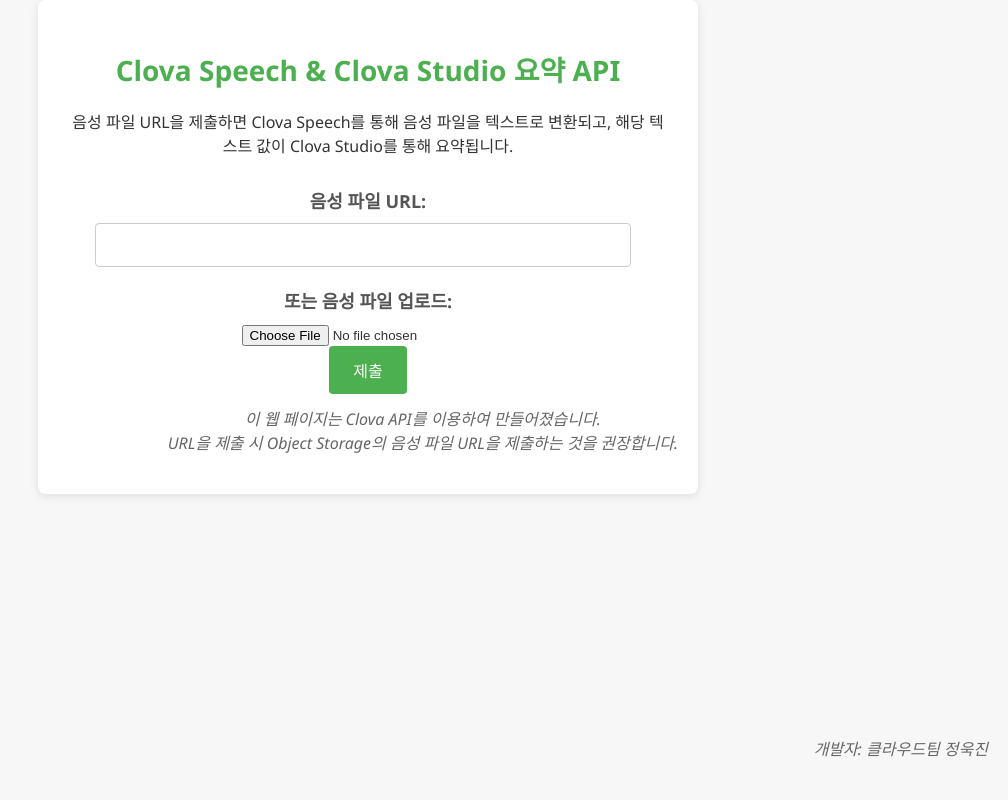
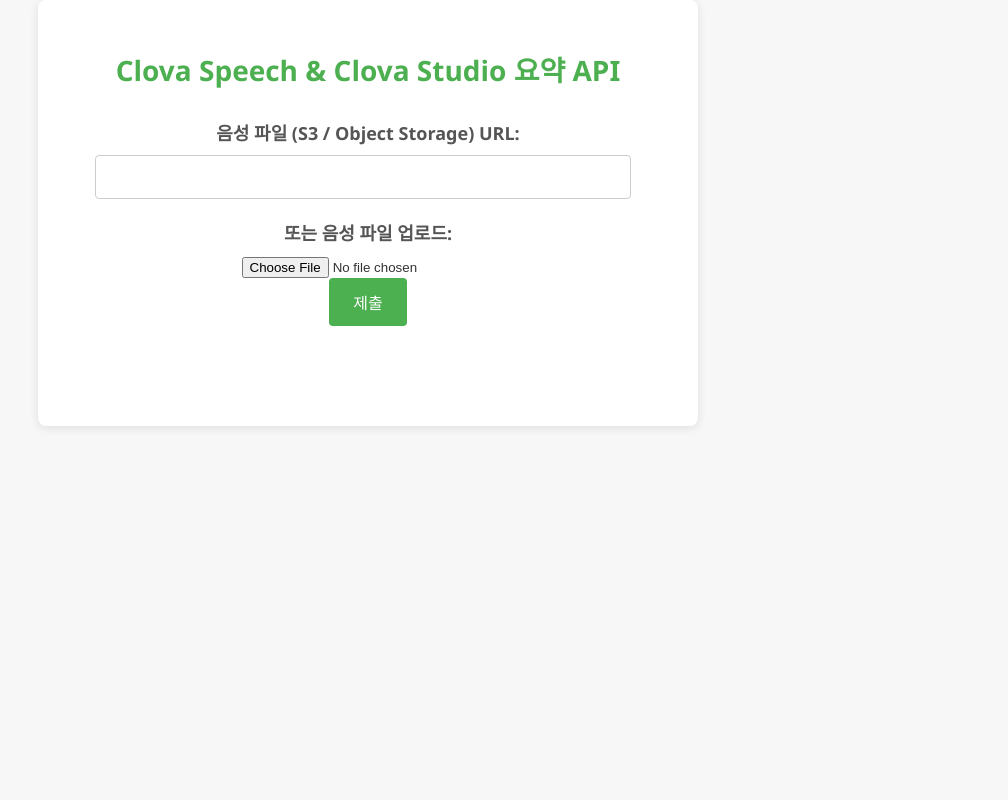
Before and after one commit to tkwk5445/Clova-API, a Flask app: page / in a window 1280 px wide. Shown: the whole page, without its empty margins (272-1280 px from the left). Run offline with Flask 3, Linux system fonts and the light colour scheme.

Commit message:
Update index.html

```diff
--- a/Clova API/templates/index.html
+++ b/Clova API/templates/index.html
@@ -81,10 +81,8 @@
 <body>
     <div class="container">
         <h1>Clova Speech & Clova Studio 요약 API</h1>
-        <p>음성 파일 URL을 제출하면 Clova Speech를 통해 음성 파일을 텍스트로 변환되고, 해당 텍스트 값이 Clova Studio를 통해 요약됩니다.</p>
-        <p class="developer-info">이 웹 페이지는 Clova API를 이용하여 만들어졌습니다.<br>URL을 제출 시 Object Storage의 음성 파일 URL을 제출하는 것을 권장합니다.</p>
-        <form action="/" method="post" enctype="multipart/form-data">
-            <label for="file_url">음성 파일 URL:</label>
+        <form action="/" method="post" enctype="multipart/form-data" onsubmit="showPleaseWait()">
+            <label for="file_url">음성 파일 (S3 / Object Storage) URL:</label>
             <input type="text" id="file_url" name="file_url">
             <br>
             <label for="voice_file">또는 음성 파일 업로드:</label>
@@ -92,7 +90,18 @@
             <br>
             <input type="submit" value="제출">
         </form>
+        <!-- 로딩 메시지가 표시될 부분 -->
+        <div id="loadingMessage" style="display: none;">
+            <p>잠시 기다려주세요...</p>
+        </div>
     </div>
-    <p class="developer-info">개발자: 클라우드팀 정욱진</p>
+
+    <script>
+        function showPleaseWait() {
+            var loadingMessage = document.getElementById('loadingMessage');
+            loadingMessage.style.display = 'block';
+            // 폼이 실제로 제출되는 것을 방지하려면 여기서 return false;를 추가합니다.
+        }
+    </script>
 </body>
 </html>
```
